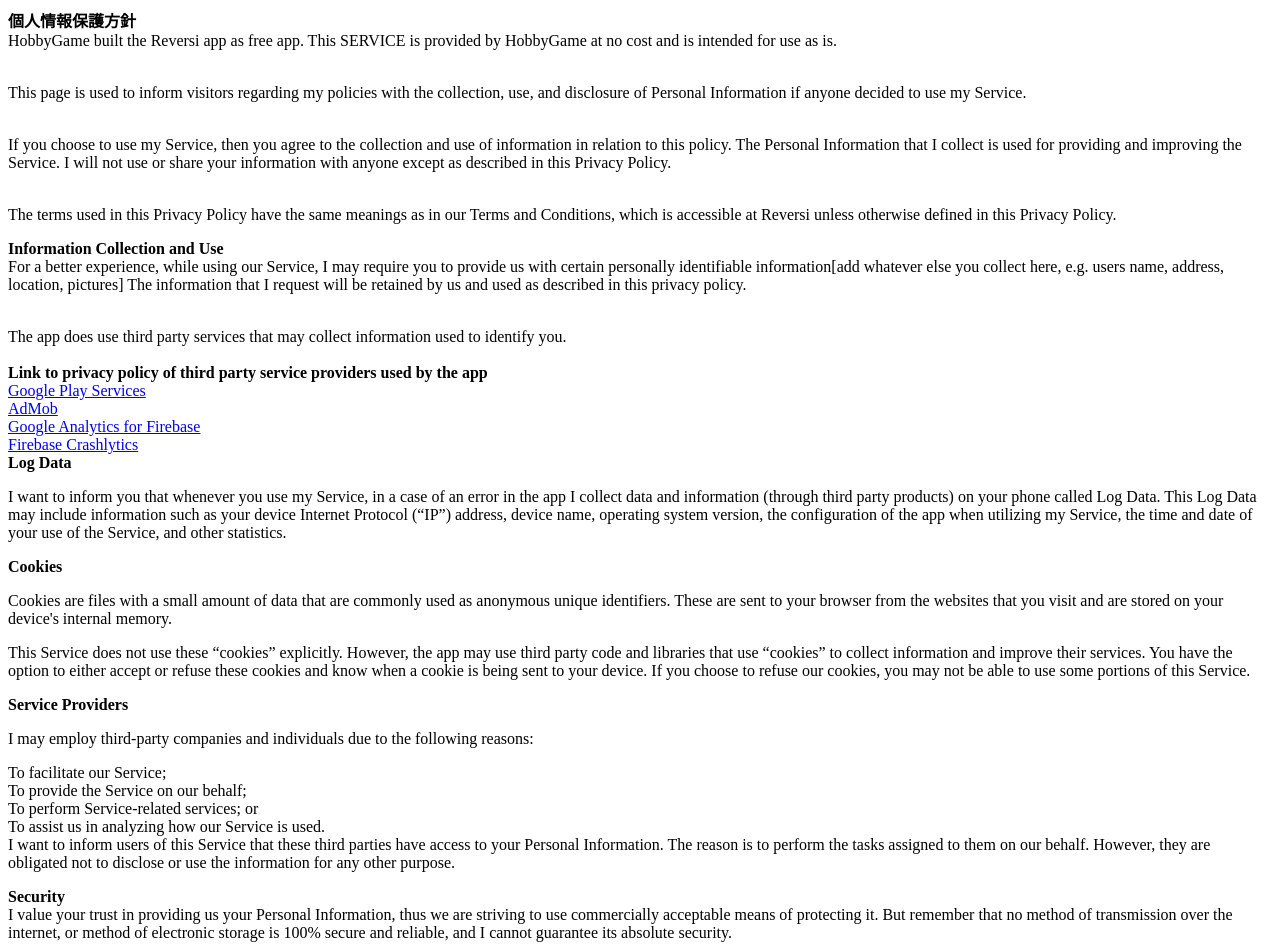
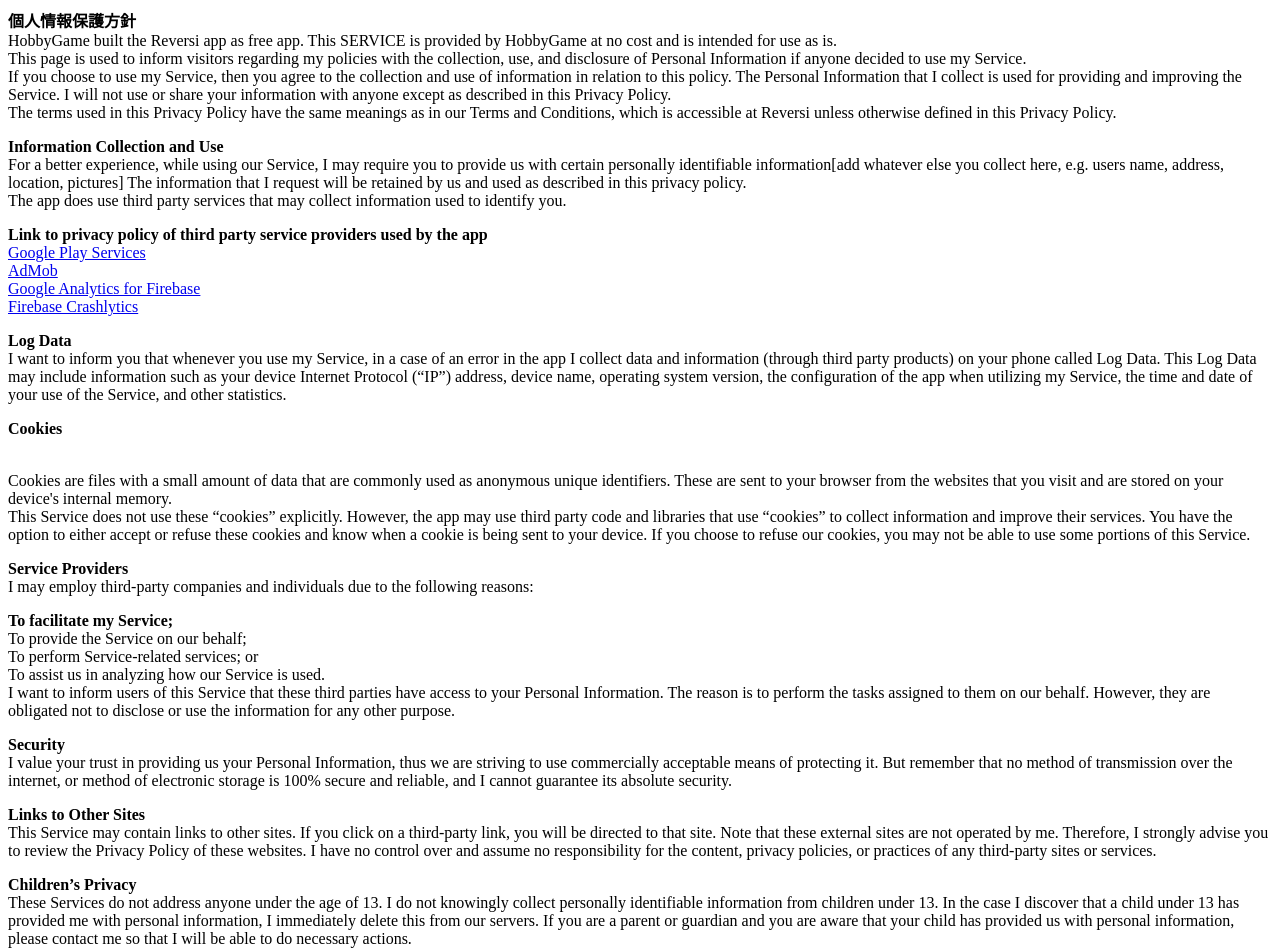
Before and after one commit to HobbyGame/HobbyGame.github.io, a plain HTML site: page index.html in a window 1280 px wide. Shown: the top 951 px of the page. Drawn offline with Linux system fonts and the light colour scheme.

Commit message:
Update index.html

```diff
--- a/index.html
+++ b/index.html
@@ -4,33 +4,32 @@
 </head>
 <body>
   <p><b>個人情報保護方針</b>
-<br>HobbyGame built the Reversi app as free app. This SERVICE is provided by HobbyGame at no cost and is intended for use as is.</p>
-<br>This page is used to inform visitors regarding my policies with the collection, use, and disclosure of Personal Information if anyone decided to use my Service.</p>
-<br>If you choose to use my Service, then you agree to the collection and use of information in relation to this policy. The Personal Information that I collect is used for providing and improving the Service. I will not use or share your information with anyone except as described in this Privacy Policy.</p>
+<br>HobbyGame built the Reversi app as free app. This SERVICE is provided by HobbyGame at no cost and is intended for use as is.
+<br>This page is used to inform visitors regarding my policies with the collection, use, and disclosure of Personal Information if anyone decided to use my Service.
+<br>If you choose to use my Service, then you agree to the collection and use of information in relation to this policy. The Personal Information that I collect is used for providing and improving the Service. I will not use or share your information with anyone except as described in this Privacy Policy.
 <br>The terms used in this Privacy Policy have the same meanings as in our Terms and Conditions, which is accessible at Reversi unless otherwise defined in this Privacy Policy.</p>
 
 <p><b>Information Collection and Use</b>
-<br>For a better experience, while using our Service, I may require you to provide us with certain personally identifiable information[add whatever else you collect here, e.g. users name, address, location, pictures] The information that I request will be retained by us and used as described in this privacy policy.</p>
-<br>The app does use third party services that may collect information used to identify you.</br>
+<br>For a better experience, while using our Service, I may require you to provide us with certain personally identifiable information[add whatever else you collect here, e.g. users name, address, location, pictures] The information that I request will be retained by us and used as described in this privacy policy.
+<br>The app does use third party services that may collect information used to identify you.</br></p>
 
-  <br><b>Link to privacy policy of third party service providers used by the app</b>
+  <p><b>Link to privacy policy of third party service providers used by the app</b>
 <br><a href=https://www.google.com/policies/privacy/>Google Play Services</a>
 <br><a href=https://support.google.com/admob/answer/6128543?hl=en>AdMob</a>
 <br><a href=https://firebase.google.com/policies/analytics>Google Analytics for Firebase</a>
-<br><a href=https://firebase.google.com/support/privacy/>Firebase Crashlytics</a>
+<br><a href=https://firebase.google.com/support/privacy/>Firebase Crashlytics</a></p>
 
-<br><b>Log Data</b>
-
-<p>I want to inform you that whenever you use my Service, in a case of an error in the app I collect data and information (through third party products) on your phone called Log Data. This Log Data may include information such as your device Internet Protocol (“IP”) address, device name, operating system version, the configuration of the app when utilizing my Service, the time and date of your use of the Service, and other statistics.</p>
+<p><b>Log Data</b>
+<br>I want to inform you that whenever you use my Service, in a case of an error in the app I collect data and information (through third party products) on your phone called Log Data. This Log Data may include information such as your device Internet Protocol (“IP”) address, device name, operating system version, the configuration of the app when utilizing my Service, the time and date of your use of the Service, and other statistics.</p>
 
 <p><b>Cookies</b></p>
-<p>Cookies are files with a small amount of data that are commonly used as anonymous unique identifiers. These are sent to your browser from the websites that you visit and are stored on your device's internal memory.</p>
-<p>This Service does not use these “cookies” explicitly. However, the app may use third party code and libraries that use “cookies” to collect information and improve their services. You have the option to either accept or refuse these cookies and know when a cookie is being sent to your device. If you choose to refuse our cookies, you may not be able to use some portions of this Service.</p>
+<br>Cookies are files with a small amount of data that are commonly used as anonymous unique identifiers. These are sent to your browser from the websites that you visit and are stored on your device's internal memory.
+<br>This Service does not use these “cookies” explicitly. However, the app may use third party code and libraries that use “cookies” to collect information and improve their services. You have the option to either accept or refuse these cookies and know when a cookie is being sent to your device. If you choose to refuse our cookies, you may not be able to use some portions of this Service.</p>
 
-<p><b>Service Providers</b></p>
-<p>I may employ third-party companies and individuals due to the following reasons:</p>
+<p><b>Service Providers</b>
+<br>I may employ third-party companies and individuals due to the following reasons:</p>
 
-<p>To facilitate our Service;
+<p><b>To facilitate my Service;</b>
 <br>To provide the Service on our behalf;
 <br>To perform Service-related services; or
 <br>To assist us in analyzing how our Service is used.
```
